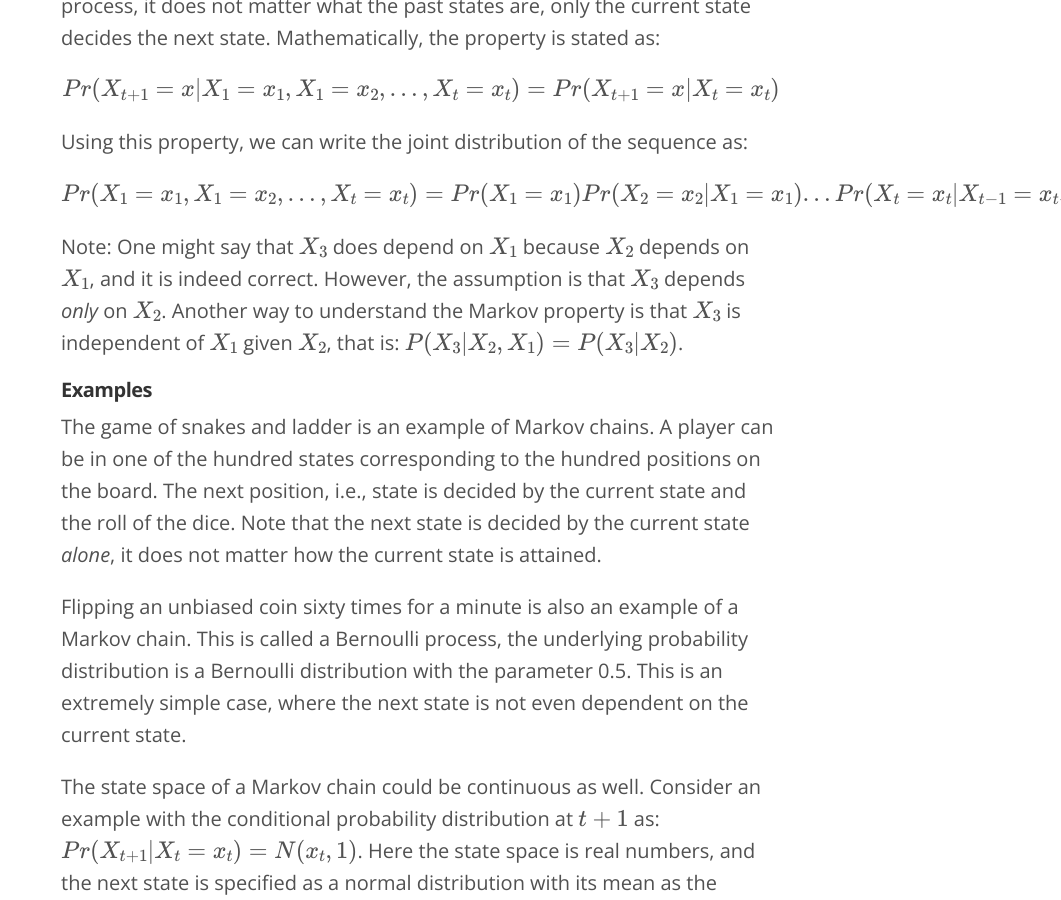
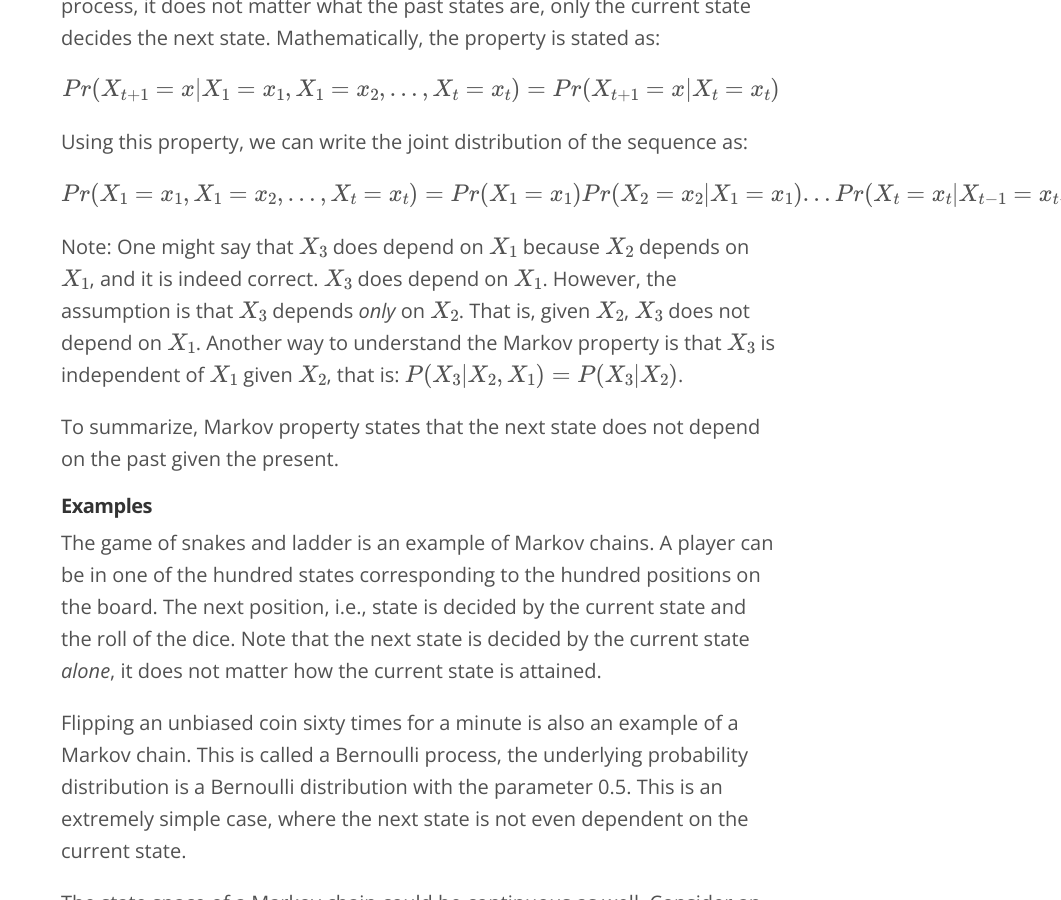
Before and after one commit to manjeetdahiya/manjeetdahiya.github.io, a Jekyll site: the page built from _posts/2019-02-03-markov-chains.md, in a window 1280 px wide and 900 px high, scrolled down 1481 px. Shown: the whole window, without its empty margins (219-1280 px from the left). Built offline with Jekyll 4.4.1, drawn with Linux system fonts in a browser that asks for light colours; formulas are drawn with MathJax 3.

Commit message:
minor changes

```diff
--- a/_posts/2019-02-03-markov-chains.md
+++ b/_posts/2019-02-03-markov-chains.md
@@ -61,11 +61,15 @@ Pr(X_1=x_1) Pr(X_2=x_2|X_1=x_1) ... Pr(X_t=x_t|X_{t-1}=x_{t-1})
 $$
 
 Note: One might say that $X_3$ does depend on $X_1$ because $X_2$ depends on $X_1$,
-and it is indeed correct.
+and it is indeed correct. $X_3$ does depend on $X_1$.
 However, the assumption is that $X_3$ depends *only* on $X_2$.
+That is, given $X_2$, $X_3$ does not depend on $X_1$.
 Another way to understand the Markov property is that
 $X_3$ is independent of $X_1$ given $X_2$, that is:
 $P(X_3 \| X_2, X_1) = P(X_3 \| X_2)$.
+
+To summarize, Markov property states that the next state does not depend on the past given
+the present.
 
 #### Examples
 The game of snakes and ladder is an example of Markov chains.
```
